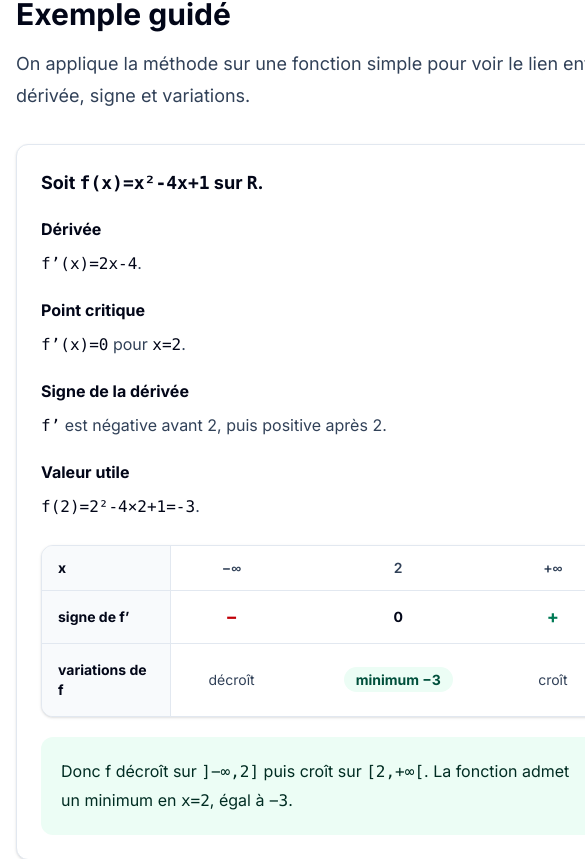
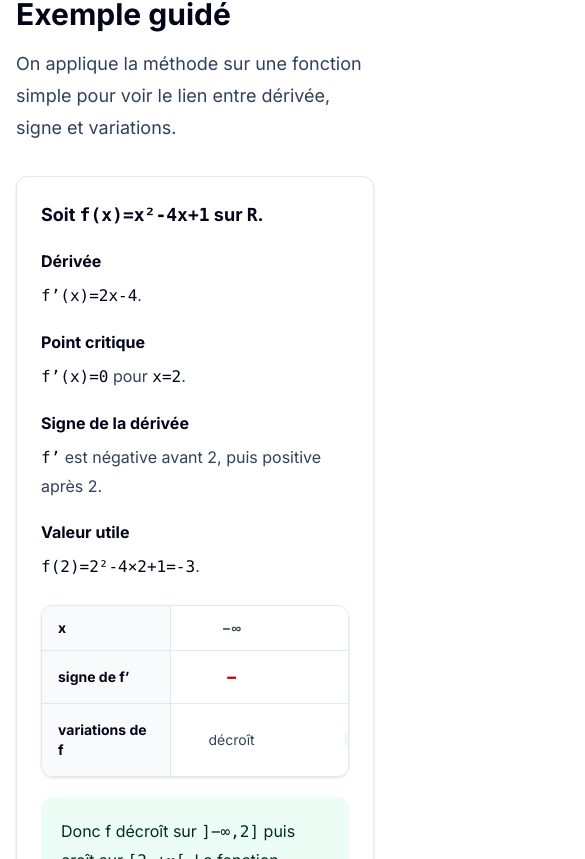
Before and after one commit to amokraneharrache-cloud/matheria, a Next.js app: page /methodes-maths-terminale/tableau-variation in a window 390 px wide. Shown: the part 5145-6004 px from the top of the page, 585 px wide, since content can reach past the window. Built offline with nearby package versions, Linux system fonts and the light colour scheme; no server answers.

Commit message:
fix: keep the guided example table inside its card on small screens
Co-Authored-By: Claude Opus 5.5 <noreply@anthropic.com>

```diff
--- a/src/app/methodes-maths-terminale/tableau-variation/page.tsx
+++ b/src/app/methodes-maths-terminale/tableau-variation/page.tsx
@@ -650,7 +650,7 @@ export default function MethodeTableauVariationPage() {
                 entre dérivée, signe et variations.
               </p>
             </div>
-            <article className="rounded-xl border border-slate-200 bg-white p-6 shadow-sm">
+            <article className="min-w-0 rounded-xl border border-slate-200 bg-white p-6 shadow-sm">
               <p className="text-lg font-bold text-slate-950">
                 Soit <span className="font-mono">f(x)=x²-4x+1</span> sur{" "}
                 <span className="font-mono">R</span>.
```
